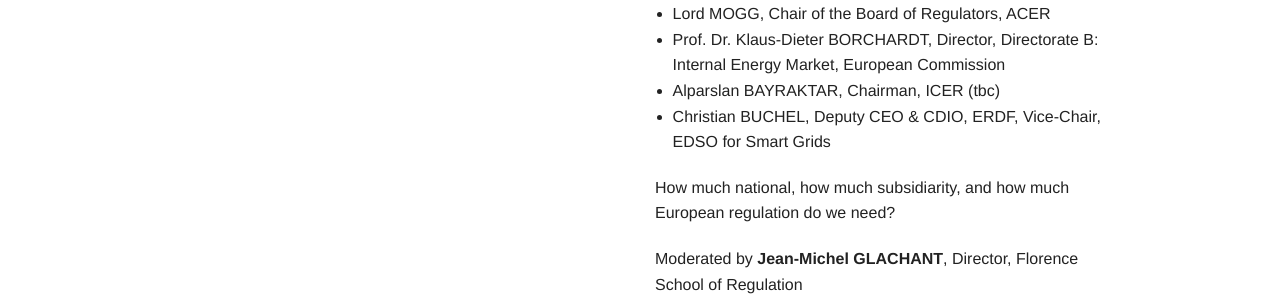
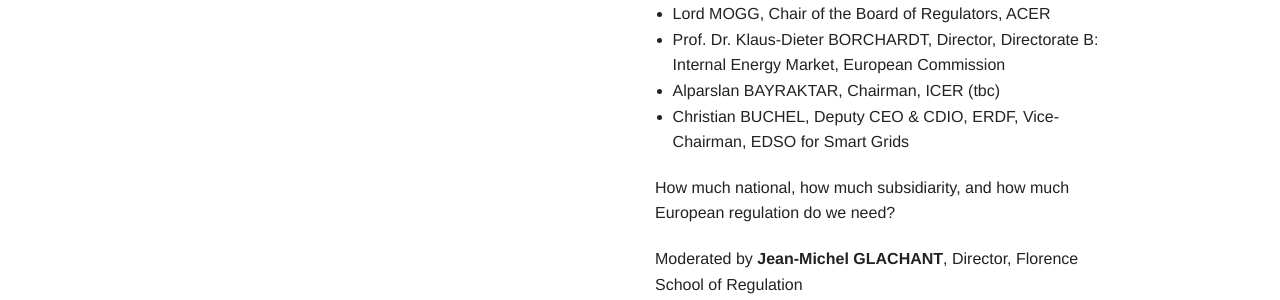
Before and after one commit to SmokeBellew1/entsoe_conf, a Jekyll site: the page built from _posts/schedule/2015-06-10-11h30.md, in a window 1280 px wide. Shown: the part 467-767 px from the top of the page. Built offline with Jekyll 4.4.1, drawn with Linux system fonts in a browser that asks for light colours.

Commit message:
Updated 2015-06-10-11h30.md

```diff
--- a/_posts/schedule/2015-06-10-11h30.md
+++ b/_posts/schedule/2015-06-10-11h30.md
@@ -13,6 +13,7 @@
 ---
 
 
+
 __Bente HAGEM__, Executive Vice President, Statnett, Chair of ENTSO-E Board <br>
 __The regulatory gap and how to overcome it: ENTSO-E’s Five Recommendations__
 
@@ -21,7 +22,7 @@
 - Lord MOGG, Chair of the Board of Regulators, ACER
 - Prof. Dr. Klaus-Dieter BORCHARDT, Director, Directorate B: Internal Energy Market, European Commission
 - Alparslan BAYRAKTAR, Chairman, ICER (tbc)
-- Christian BUCHEL, Deputy CEO & CDIO, ERDF, Vice-Chair, EDSO for Smart Grids
+- Christian BUCHEL, Deputy CEO & CDIO, ERDF, Vice-Chairman, EDSO for Smart Grids
 
 How much national, how much subsidiarity, and how much European regulation do we need?
 
```
